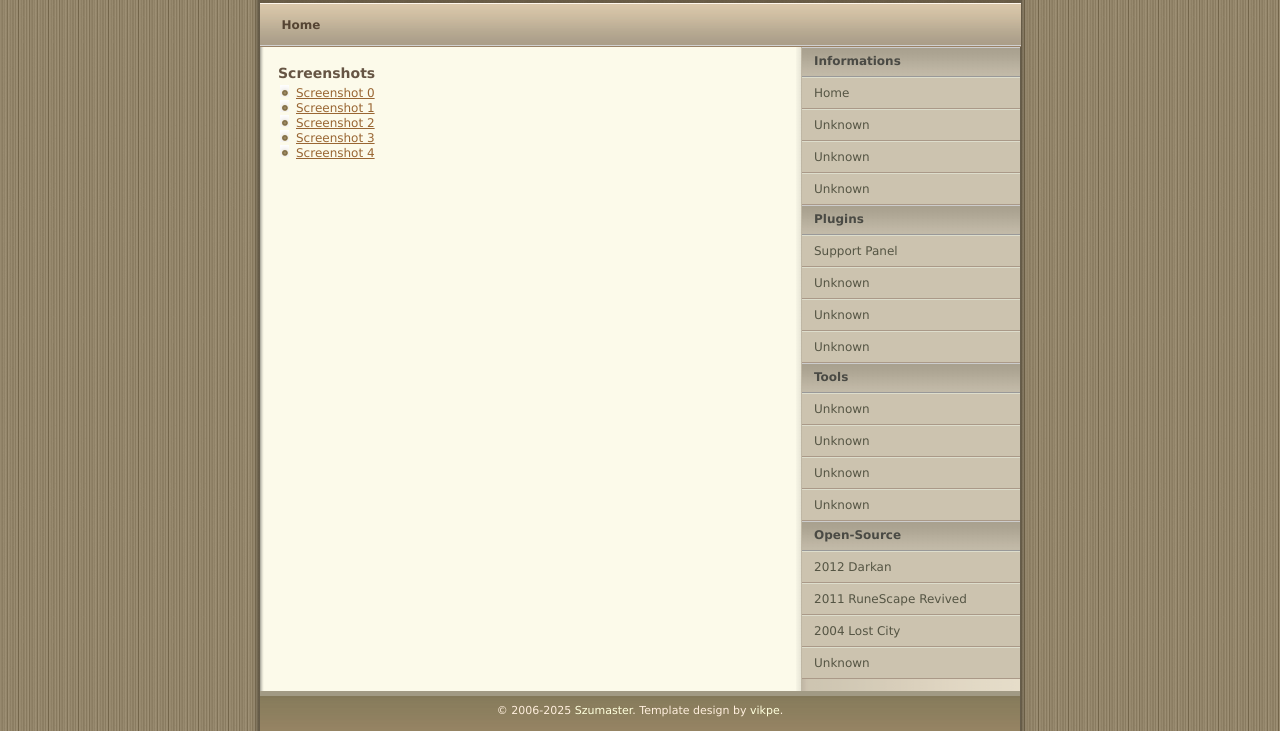
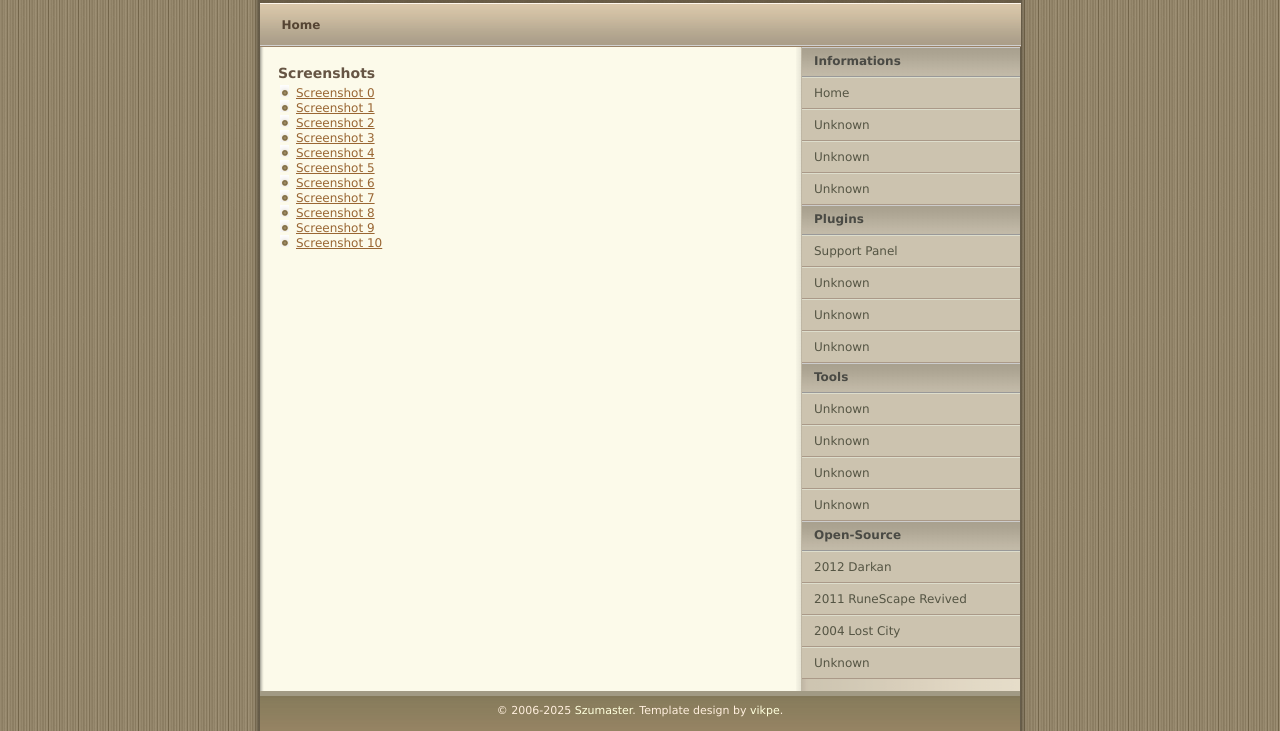
Before and after one commit to szumaster3/530-content, a plain HTML site: page web-content/menu/screenshots.html in a window 1280 px wide. Shown: the part 117-848 px from the top of the page. Drawn offline with Linux system fonts and the light colour scheme.

Commit message:
15.04.2025

```diff
--- a/web-content/menu/screenshots.html
+++ b/web-content/menu/screenshots.html
@@ -30,6 +30,13 @@
             <li><a href="../../data/img/changelogs/31.03.2025/2.png" data-lightbox="changelogs">Screenshot 2</a></li>
             <li><a href="../../data/img/changelogs/31.03.2025/3.png" data-lightbox="changelogs">Screenshot 3</a></li>
 			<li><a href="../../data/img/changelogs/01.04.2025/screenshot_2025-04-01_001.png" data-lightbox="changelogs">Screenshot 4</a></li>
+
+			<li><a href="../../data/img/changelogs/15.04.2025/1.png" data-lightbox="changelogs">Screenshot 5</a></li>
+            <li><a href="../../data/img/changelogs/15.04.2025/2.png" data-lightbox="changelogs">Screenshot 6</a></li>
+            <li><a href="../../data/img/changelogs/15.04.2025/3.png" data-lightbox="changelogs">Screenshot 7</a></li>
+            <li><a href="../../data/img/changelogs/15.04.2025/4.png" data-lightbox="changelogs">Screenshot 8</a></li>
+            <li><a href="../../data/img/changelogs/15.04.2025/5.png" data-lightbox="changelogs">Screenshot 9</a></li>
+			<li><a href="../../data/img/changelogs/15.04.2025/6.png" data-lightbox="changelogs">Screenshot 10</a></li>
 		  </ul>
         </div>
         <div class="sidenav">
```
Also changed, not shown: data/img/changelogs/15.04.2025/1.png (added), data/img/changelogs/15.04.2025/2.png (added), data/img/changelogs/15.04.2025/3.png (added), data/img/changelogs/15.04.2025/4.png (added), data/img/changelogs/15.04.2025/5.png (added), data/img/changelogs/15.04.2025/6.png (added).
